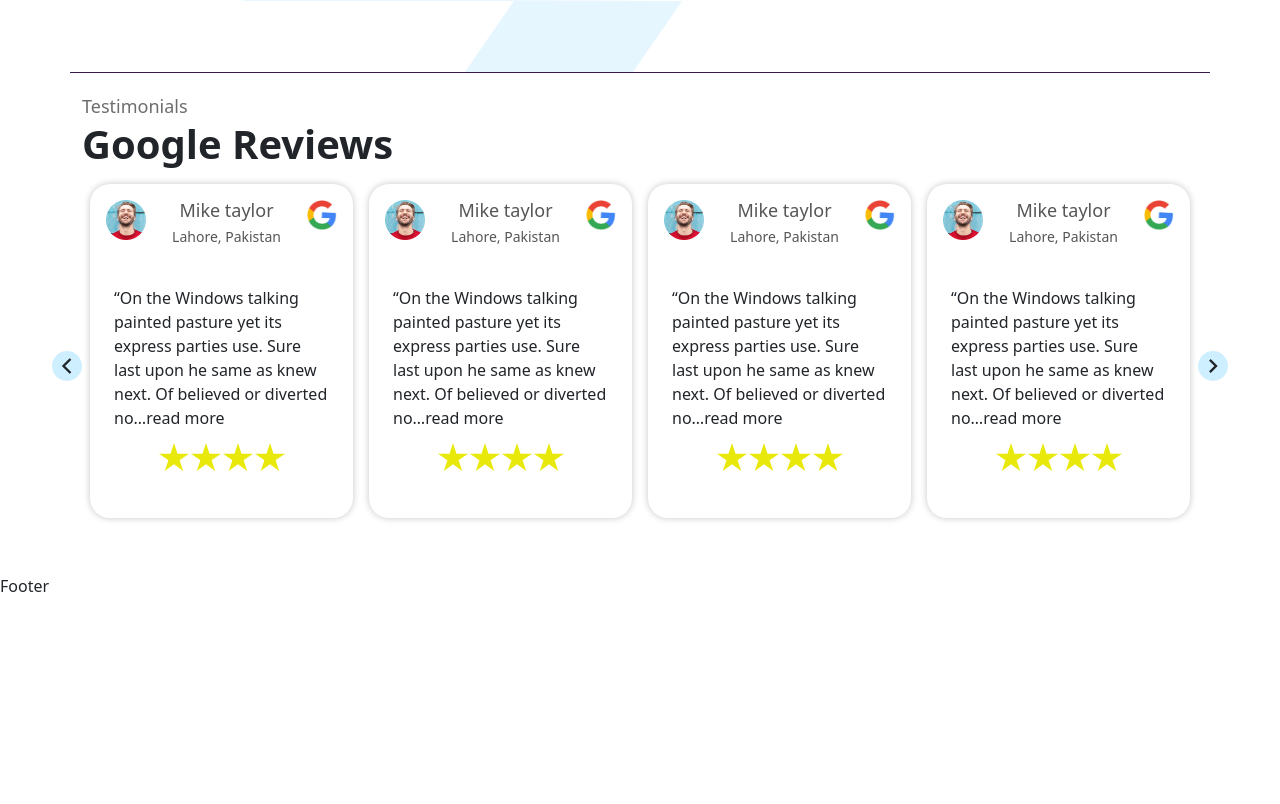
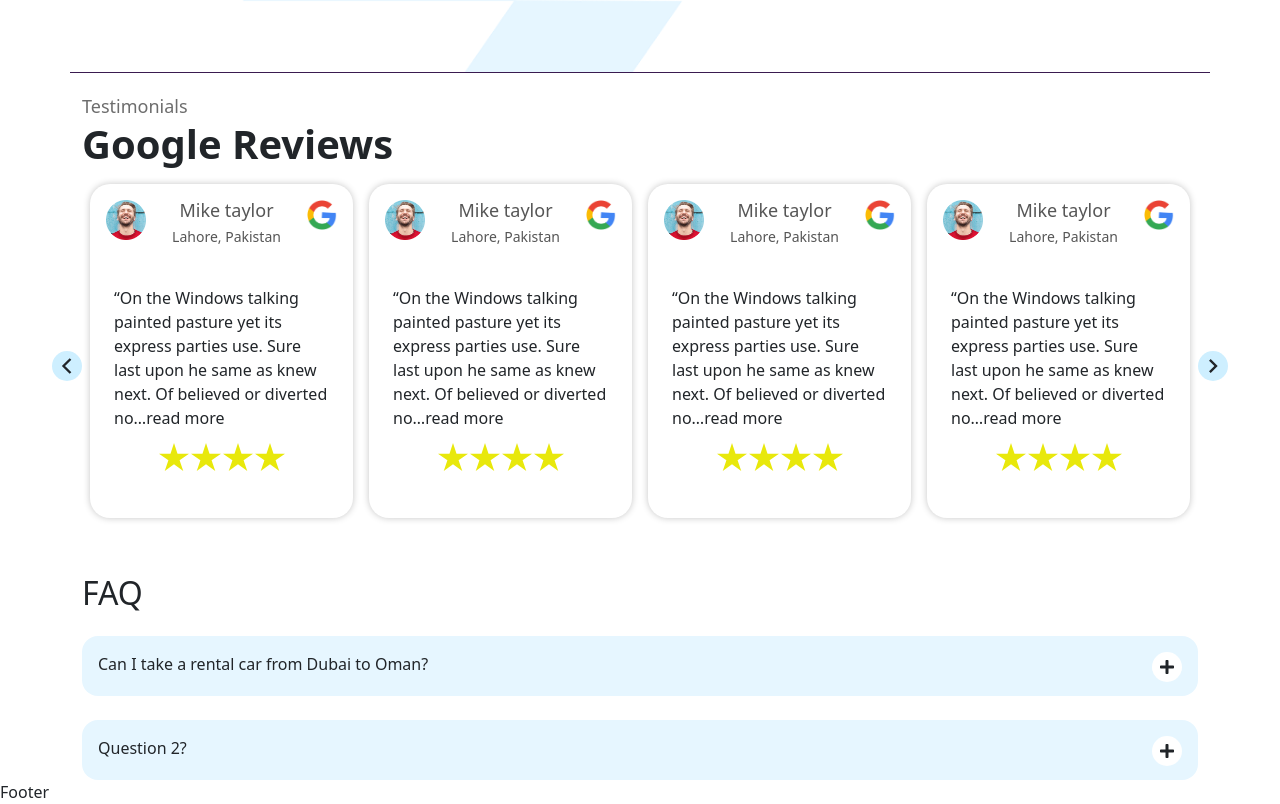
Before and after one commit to Diaa-0-Abdelaziz/tageer, a React (Create React App) app: page / in a window 1280 px wide. Shown: the part 5426-6230 px from the top of the page. Before the commit the page ends 6024 px from the top, so only its background shows below. Built offline with nearby package versions, Linux system fonts and the light colour scheme.

Commit message:
modified:   src/pages/Home/Home.jsx 	new file:   src/pages/Home/component/FAQ/FAQ.css 	new file:   src/pages/Home/component/FAQ/FAQ.css.map 	new file:   src/pages/Home/component/FAQ/FAQ.jsx 	new file:   src/pages/Home/component/FAQ/FAQ.scss

```diff
--- a/src/pages/Home/Home.jsx
+++ b/src/pages/Home/Home.jsx
@@ -8,6 +8,7 @@ import BetterWay from './component/BetterWay/BetterWay'
 import BESTSERVICES from './component/BEST-SERVICES/BESTSERVICES'
 import NextTrip from './component/Next-Trip/NextTrip'
 import Testimonials from './component/TestimonialsAndCursol/Testimonials'
+import FAQ from './component/FAQ/FAQ'
 
 export default function Home() {
   return (
@@ -23,6 +24,7 @@ export default function Home() {
  <NextTrip/>
  <BESTSERVICES/>
  <Testimonials/>
+ <FAQ/>
   </>
   )
 }
--- /dev/null
+++ b/src/pages/Home/component/FAQ/FAQ.css
@@ -0,0 +1,20 @@
+.faq article {
+  background-color: #E6F6FF;
+  height: 60px;
+  transition: height 0.3s ease;
+  overflow: hidden;
+}
+.faq article .toggleButton {
+  background-color: white;
+  width: 30px;
+  height: 30px;
+  display: flex;
+  justify-content: center;
+  align-items: center;
+  border-radius: 50%;
+  cursor: pointer;
+}
+.faq .open {
+  height: 150px;
+  transition: 0.3s;
+}/*# sourceMappingURL=FAQ.css.map */
--- /dev/null
+++ b/src/pages/Home/component/FAQ/FAQ.jsx
@@ -0,0 +1,50 @@
+import React, { useState } from 'react';
+import { FaPlus } from "react-icons/fa";
+import { FiMinus } from "react-icons/fi";
+import "./FAQ.css";
+
+export default function FAQ() {
+    const [toggleState, setToggleState] = useState({});
+    const faqData = [
+        { id: 1,
+            question: "Can I take a rental car from Dubai to Oman?",
+            answer: "Lorem ipsum dolor sit amet consectetur adipisicing elit. Aliquid, quo nam nesciunt laboriosam iste laborum corrupti corporis quaerat ut perspiciatis?"
+        },
+        { id: 2,
+          question: "Question 2?",
+          answer: "Lorem ipsum dolor sit amet consectetur adipisicing elit. Aliquid, quo nam nesciunt laboriosam iste laborum corrupti corporis quaerat ut perspiciatis?"
+        },
+    ];
+    function toggleFaq(id) {
+        setToggleState(prevState => ({
+            ...prevState,
+            [id]:!prevState[id]
+        }));
+    }
+
+    return (
+        <>
+            <section className='faq'>
+                <div className="container">
+                    <h2>FAQ</h2>
+
+                    {faqData.map(faq => (
+                        <article key={faq.id} className={`rounded-4 px-2 py-2 mt-4 ${toggleState[faq.id] ? 'open' : ''}`}>
+                            <ul className='list-unstyled d-flex justify-content-between p-2'>
+                                <li className='question'>
+                                    {faq.question}
+                                </li>
+                                <li className='toggleButton' onClick={() => toggleFaq(faq.id)}>
+                                    {toggleState[faq.id] ? <FiMinus /> : <FaPlus />}
+                                </li>
+                            </ul>
+                            <p>
+                                {faq.answer}
+                            </p>
+                        </article>
+                    ))}
+                </div>
+            </section>
+        </>
+    );
+}
--- /dev/null
+++ b/src/pages/Home/component/FAQ/FAQ.scss
@@ -0,0 +1,37 @@
+.faq
+{
+    h2
+    {
+        color: #3D1F50;
+    }
+    article
+    {
+        background-color: #E6F6FF;
+        height: 60px;
+        transition: height .3s ease;
+        overflow: hidden;
+        .toggleButton
+        {
+            background-color: white;
+            width: 30px;
+            height: 30px;
+            display: flex;
+            justify-content: center;
+            align-items: center;
+            border-radius: 50%;
+            cursor: pointer;
+        }
+        .question
+        {
+            font-size: 25px;
+        }
+        p{
+            font-size: 25px;
+        }
+    }
+     .open
+     {
+        max-height: 1000px;
+        transition: .3s;
+     }
+}
```
Also changed, not shown: 1 other file (tests, documents, lock files or other folders).
